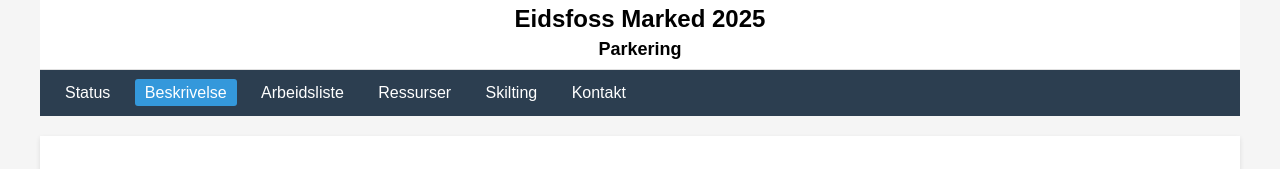
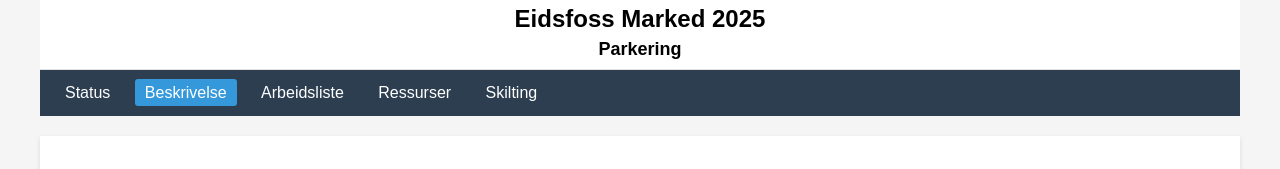
Before and after one commit to sagiet/sagiet.github.io, a plain HTML site: page index.html in a window 1280 px wide. Shown: the top 169 px of the page. Drawn offline with nearby package versions, Linux system fonts and the light colour scheme.

Commit message:
Fjerner ubrukt lenke til kontaktinfo

```diff
--- a/index.html
+++ b/index.html
@@ -241,7 +241,6 @@
         <a href="#" data-page="arbeidsliste">Arbeidsliste</a>
         <a href="#" data-page="ressurser">Ressurser</a>
         <a href="#" data-page="skilting_og_hensyn">Skilting</a>
-        <a href="#" data-page="kontaktinfo">Kontakt</a>
     </div>
     <div class="container">
         <div class="content">
```
